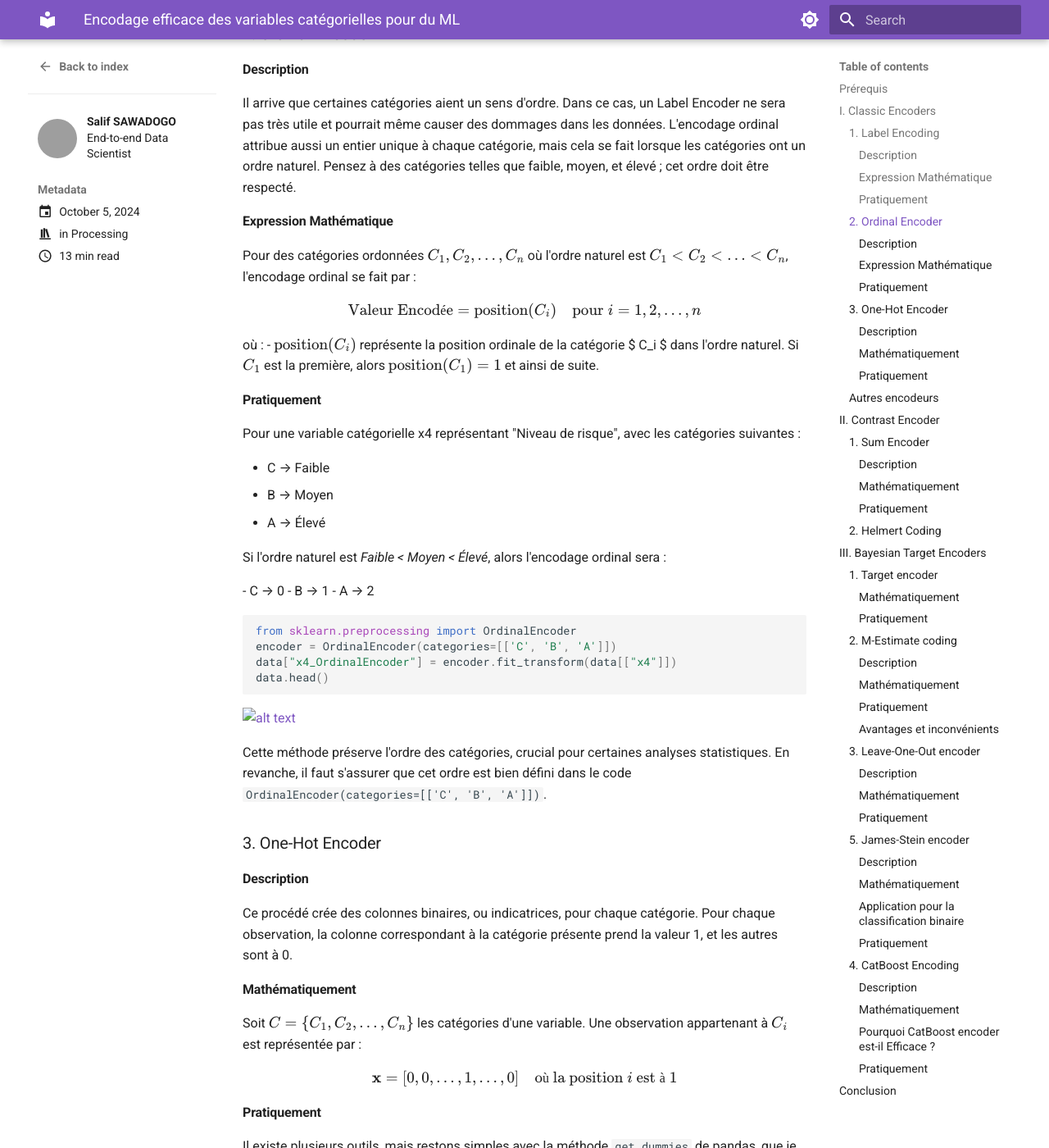
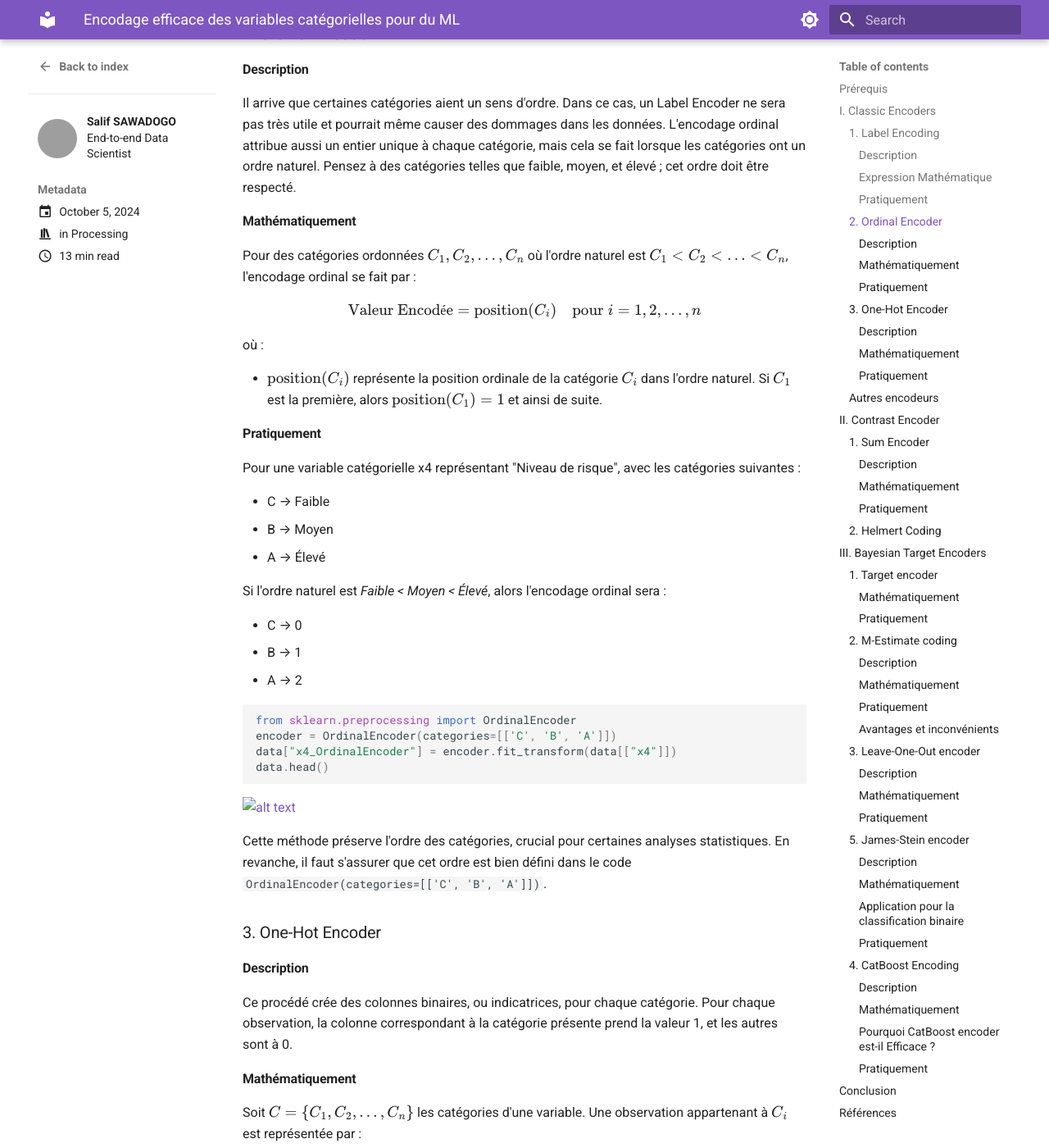
Before and after one commit to sawallesalfo/blog, an MkDocs documentation site: the page built from docs/posts/encoding_categorical_features_for_ML.md, in a window 1280 px wide and 1400 px high, scrolled down 1840 px. Shown: the whole window at 82% size. Built offline with MkDocs 1.6.1 and Material for MkDocs 9.7.7, drawn with Linux system fonts in a browser that asks for light colours; comment, search, counter and statistics services are not loaded; some of the changed text lies outside the part shown; grey boxes are pictures that could not be loaded.

Commit message:
predeploy caterigocal encoder

````diff
--- a/docs/posts/encoding_categorical_features_for_ML.md
+++ b/docs/posts/encoding_categorical_features_for_ML.md
@@ -65,14 +65,15 @@ N’oublions pas l’inconvénient : cela peut introduire des valeurs qui n’on
 #### Description
 Il arrive que certaines catégories aient un sens d'ordre. Dans ce cas, un Label Encoder ne sera pas très utile et pourrait même causer des dommages dans les données. L'encodage ordinal attribue aussi un entier unique à chaque catégorie, mais cela se fait lorsque les catégories ont un ordre naturel. Pensez à des catégories telles que faible, moyen, et élevé ; cet ordre doit être respecté.
 
-#### Expression Mathématique
+#### Mathématiquement
 Pour des catégories ordonnées $C_1, C_2, \ldots, C_n$ où l'ordre naturel est $C_1 < C_2 < \ldots < C_n$, l'encodage ordinal se fait par :
 $$
 \text{Valeur Encodée} = \text{position}(C_i) \quad \text{pour} \; i = 1, 2, \ldots, n
 $$
 
 où :
-- $\text{position}(C_i)$ représente la position ordinale de la catégorie $ C_i $ dans l'ordre naturel. Si $C_1$ est la première, alors $\text{position}(C_1) = 1$ et ainsi de suite.
+
+- $\text{position}(C_i)$ représente la position ordinale de la catégorie $C_i$ dans l'ordre naturel. Si $C_1$ est la première, alors $\text{position}(C_1) = 1$ et ainsi de suite.
 
 #### Pratiquement
 Pour une variable catégorielle x4 représentant "Niveau de risque", avec les catégories suivantes :
@@ -83,9 +84,9 @@ Pour une variable catégorielle x4 représentant "Niveau de risque", avec les ca
 
 Si l'ordre naturel est *Faible < Moyen < Élevé*, alors l'encodage ordinal sera :
 
-   - C → 0
-   - B → 1
-   - A → 2
+- C → 0
+- B → 1
+- A → 2
 
 ```python
 from sklearn.preprocessing import OrdinalEncoder
@@ -457,3 +458,7 @@ Et voilà ! Pour appliquer l'encodeur CatBoost à la variable catégorielle `x4`
 ## Conclusion
 
 Le choix de la meilleure méthode dépendra de votre cas d'utilisation et de la cardinalité des catégories. Est-on à la recherche d'un modèle explicatif ou prédictif ?  Dans le billet de blog de la semaine prochaine, je vais essayer de mesurer les performances de ces méthodes avec un modèle simple et voir qui s’en sort le mieux.
+
+## Références
+
+[doc officiel de category_encoder](https://contrib.scikit-learn.org/category_encoders/)
````
